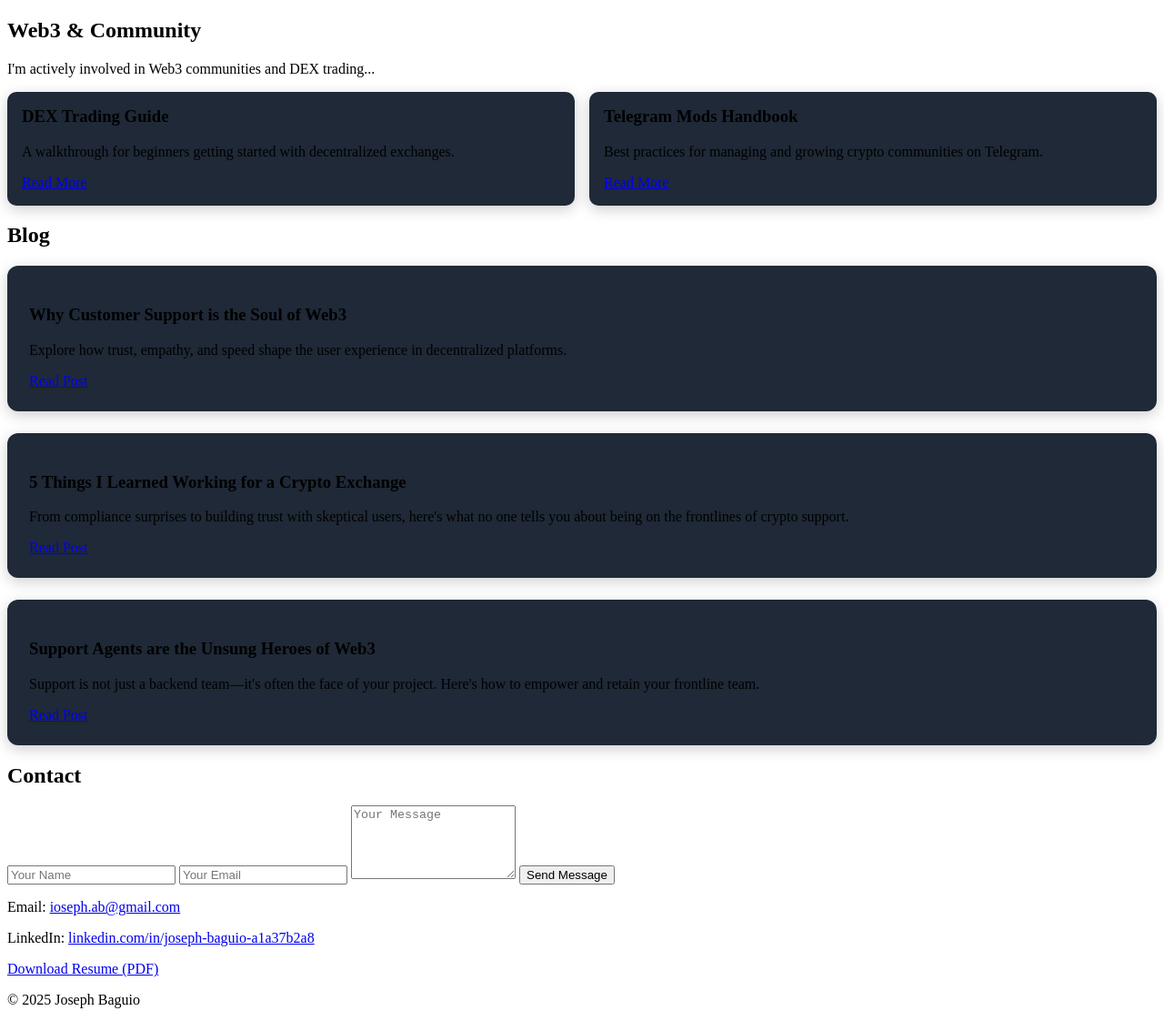
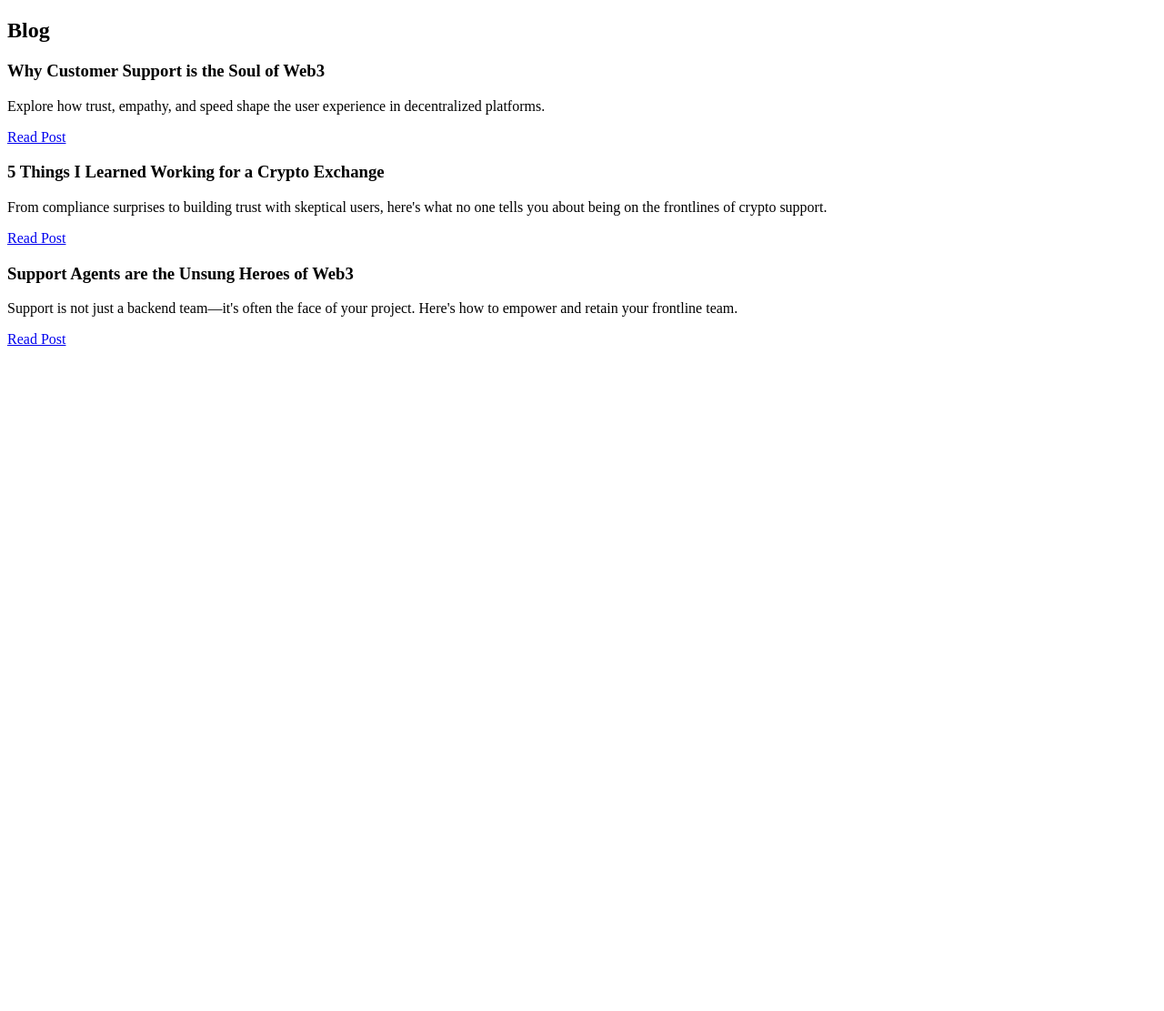
Before and after one commit to LoidForger27/joseph-portfolio, a plain HTML site: page index.html in a window 1280 px wide. Shown: the whole page at 91% size. After the commit the page ends 800 px from the top, so only its background shows below. Drawn offline with Linux system fonts and the light colour scheme.

Commit message:
Add separate blog pages and updated index

```diff
--- a/index.html
+++ b/index.html
@@ -1,114 +1,30 @@
+
 <!DOCTYPE html>
 <html lang="en">
 <head>
-  <!-- ... existing head unchanged ... -->
+  <title>Joseph Baguio | Portfolio</title>
+  <meta charset="UTF-8">
 </head>
 <body>
-  <!-- ... existing content unchanged ... -->
-
-  <section id="projects">
-    <h2>Web3 & Community</h2>
-    <p>I'm actively involved in Web3 communities and DEX trading...</p>
-    <div class="project-cards">
-      <div class="card">
-        <h3>DEX Trading Guide</h3>
-        <p>A walkthrough for beginners getting started with decentralized exchanges.</p>
-        <a class="btn" href="#">Read More</a>
-      </div>
-      <div class="card">
-        <h3>Telegram Mods Handbook</h3>
-        <p>Best practices for managing and growing crypto communities on Telegram.</p>
-        <a class="btn" href="#">Read More</a>
-      </div>
-    </div>
-  </section>
-
   <section id="blog">
     <h2>Blog</h2>
     <div class="blog-preview">
       <article>
         <h3>Why Customer Support is the Soul of Web3</h3>
         <p>Explore how trust, empathy, and speed shape the user experience in decentralized platforms.</p>
-        <a class="btn" href="#">Read Post</a>
+        <a class="btn" href="blog-post-1.html">Read Post</a>
       </article>
       <article>
         <h3>5 Things I Learned Working for a Crypto Exchange</h3>
         <p>From compliance surprises to building trust with skeptical users, here's what no one tells you about being on the frontlines of crypto support.</p>
-        <a class="btn" href="#">Read Post</a>
+        <a class="btn" href="blog-post-2.html">Read Post</a>
       </article>
       <article>
         <h3>Support Agents are the Unsung Heroes of Web3</h3>
         <p>Support is not just a backend team—it's often the face of your project. Here's how to empower and retain your frontline team.</p>
-        <a class="btn" href="#">Read Post</a>
+        <a class="btn" href="blog-post-3.html">Read Post</a>
       </article>
     </div>
   </section>
-
-  <section id="contact">
-    <h2>Contact</h2>
-    <form name="contact" method="POST" data-netlify="true">
-      <input type="text" name="name" placeholder="Your Name" required />
-      <input type="email" name="email" placeholder="Your Email" required />
-      <textarea name="message" rows="5" placeholder="Your Message" required></textarea>
-      <input type="submit" value="Send Message" />
-    </form>
-    <p>Email: <a href="mailto:ioseph.ab@gmail.com">ioseph.ab@gmail.com</a></p>
-    <p>LinkedIn: <a href="https://www.linkedin.com/in/joseph-baguio-a1a37b2a8" target="_blank">linkedin.com/in/joseph-baguio-a1a37b2a8</a></p>
-    <a class="btn" href="Resume_Joseph_Baguio.pdf" download>Download Resume (PDF)</a>
-  </section>
-
-  <footer><p>&copy; 2025 Joseph Baguio</p></footer>
-  <script>
-    function toggleTheme() {
-      const currentTheme = document.documentElement.getAttribute('data-theme');
-      document.documentElement.setAttribute('data-theme', currentTheme === 'dark' ? 'light' : 'dark');
-    }
-
-    const sections = document.querySelectorAll('section');
-    const observer = new IntersectionObserver(entries => {
-      entries.forEach(entry => {
-        if (entry.isIntersecting) {
-          entry.target.classList.add('reveal');
-        }
-      });
-    }, { threshold: 0.1 });
-
-    sections.forEach(section => {
-      observer.observe(section);
-    });
-  </script>
-
-  <style>
-    .project-cards {
-      display: flex;
-      gap: 1rem;
-      flex-wrap: wrap;
-    }
-    .card {
-      background: #1f2937;
-      border-radius: 10px;
-      padding: 1rem;
-      flex: 1 1 300px;
-      box-shadow: 0 4px 16px rgba(0,0,0,0.2);
-    }
-    .card h3 {
-      margin-top: 0;
-      color: var(--accent-color);
-    }
-    .blog-preview {
-      display: flex;
-      flex-direction: column;
-      gap: 1.5rem;
-    }
-    .blog-preview article {
-      background: #1f2937;
-      padding: 1.5rem;
-      border-radius: 12px;
-      box-shadow: 0 4px 16px rgba(0,0,0,0.2);
-    }
-    .blog-preview h3 {
-      color: var(--accent-color);
-    }
-  </style>
 </body>
 </html>
```
Also changed, not shown: blog-post-1.html (added, +5 -0 lines), blog-post-2.html (added, +5 -0 lines), blog-post-3.html (added, +5 -0 lines).
